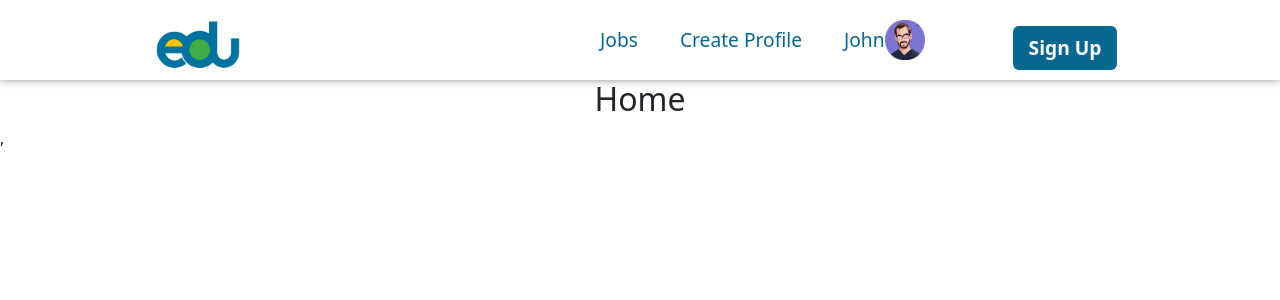
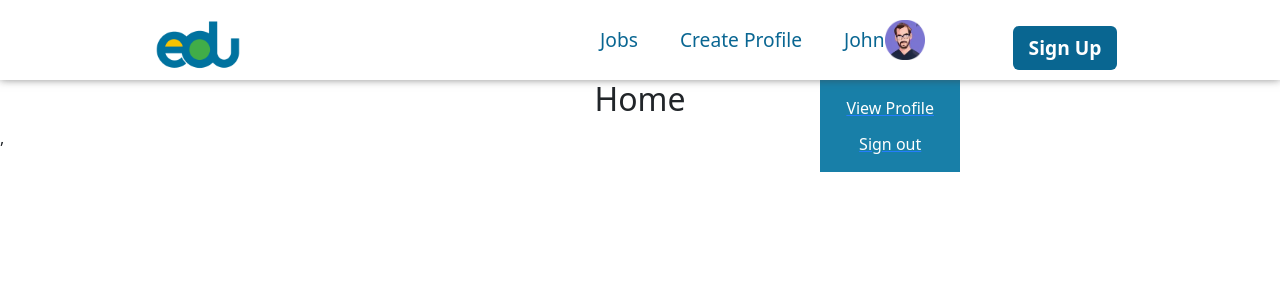
Before and after one commit to Ngonzebwa-Jeremiah/profile-and-linkages-client, a React (Create React App) app: page / in a window 1280 px wide. Both pictures are taken after a click on the element "John". Shown: the top 300 px of the page. Built offline with nearby package versions, Linux system fonts and the light colour scheme.

Commit message:
FEAT: add a dropdown in the navbar

```diff
--- a/src/components/Nav/Navbar.css
+++ b/src/components/Nav/Navbar.css
@@ -62,7 +62,7 @@
 }
 
 .nav-links:hover {
-  border-bottom: 4px solid #096691;
+  border-bottom: 1px solid #096691;
   transition: all 0.2s ease-out;
 }
 
@@ -76,6 +76,21 @@
 
 .menu-icon {
   display: none;
+}
+.menu {
+  line-height: 20px;
+  height: fit-content;
+  background: #00729F;
+  color: #fff;
+  padding: 10px;
+  position: absolute;
+  right: 20rem;
+  width: max-content;
+  opacity: 0.9;
+}
+.menuitem:hover {
+  color: #d9e0e8;
+  /* text-decoration: underline; */
 }
 
 
--- a/src/components/Nav/Navbar.jsx
+++ b/src/components/Nav/Navbar.jsx
@@ -23,6 +23,11 @@ const Navbar = () => {
 
     window.addEventListener('resize', showButton);
 
+    const [showMe, setShowMe] = useState(false);
+    function toggle(){
+      setShowMe(!showMe);
+    }
+
     return (
         <div>
           <nav className="navbar">
@@ -40,11 +45,11 @@ const Navbar = () => {
                           </Link>
                       </li>
                       <li className ='nav-item'>
-                          <Link to ='/' className ='nav-links' onClick={closeMobileMenu}>
+                          <Link to ='/createprofile' className ='nav-links' onClick={closeMobileMenu}>
                              Create Profile
                           </Link>
                       </li>
-                       <li className ='nav-item'>
+                       <li className ='nav-item dropdown' onClick={toggle}>
                           <span to ='/' className ='nav-links ' onClick={closeMobileMenu}>
                                John
                               <img src="/Images/John.webp" alt="avatar" width={40} height={40}/>
@@ -56,6 +61,25 @@ const Navbar = () => {
 
               </div>
           </nav>
+                <div
+                style={{ display: showMe ? "block" : "none" }}
+                className="menu"
+                >
+                <span className="menuitem">
+                <Link to="/profile">
+                <a className='nav-link my-0 text-white' activeclassname='activeLink'>
+                    View Profile
+                    </a>
+                    </Link>
+                </span>
+                <span className="menuitem">
+                <Link to="/">
+                <a className='nav-link my-0 text-white' activeclassname='activeLink'>
+                Sign out
+                    </a>
+                    </Link>
+                </span>
+            </div>
         </div>
     );
 }
```
